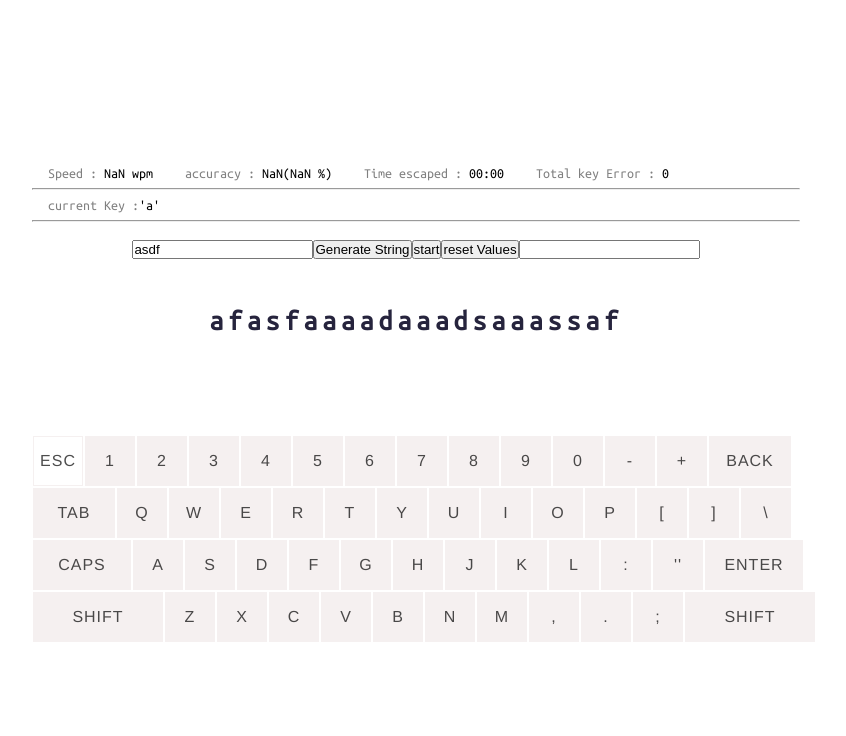
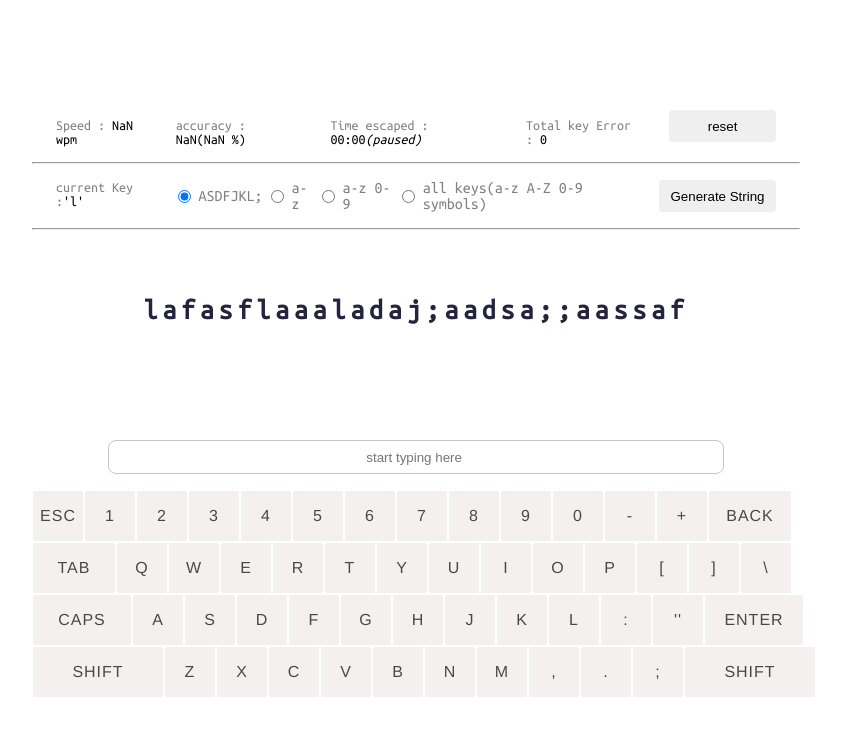
Before and after one commit to pyANSH/typing-guru, a React (Create React App) app: page / in a window 1280 px wide. Shown: the top 736 px of the page, without its empty margins (224-1070 px from the left). Built offline with nearby package versions, Linux system fonts and the light colour scheme.

Commit message:
Co-authored-by: Hemant Kumar <kumarhemant24jan@gmail.com>

```diff
--- a/package.json
+++ b/package.json
@@ -8,6 +8,7 @@
     "@testing-library/react": "^13.3.0",
     "@testing-library/user-event": "^13.5.0",
     "react": "^18.2.0",
+    "react-confirm-alert": "^3.0.6",
     "react-dom": "^18.2.0",
     "react-scripts": "5.0.1",
     "typewriter-effect": "^2.19.0",
--- a/src/App.css
+++ b/src/App.css
@@ -111,12 +111,15 @@ li {
 .key {
   border: 0.5px solid #f5f0f0;
   background-color: var(--key-color);
+  border-radius: 2px;
 }
 .selected {
-  background-color: transparent;
-  animation: select 3s all;
+  background: green;
+  color: white;
 }
-
+.incorrect {
+  background-color: red;
+}
 .valid_char_option button {
   height: 1.5rem;
   width: 1.5rem;
@@ -127,8 +130,36 @@ li {
   border: none;
   outline: none;
 }
-.select {
-  background-color: aqua;
+.selected {
+  background-color: black;
+}
+.inputArea {
+  height: 2rem;
+  margin: 1rem auto;
+  width: 80%;
+  border: 1px solid rgb(197, 197, 197);
+  border-radius: 8px;
+}
+::placeholder {
+  text-align: center;
+}
+.btn-reset {
+  outline: none;
+  border: none;
+  border-radius: 4px;
+  width: 8rem;
+  height: 2rem;
+  margin: 0 1rem;
+}
+.form {
+  display: flex;
+  justify-content: stretch;
+  align-items: center;
+}
+.form span {
+  margin: 0.5rem;
+  font-family: var(--type-font);
+  color: grey;
 }
 .not_select {
   background-color: #f5f0f0;
@@ -136,6 +167,7 @@ li {
 .info {
   display: flex;
   justify-content: stretch;
+  margin: 0.5rem;
 }
 .info p {
   font-size: 14px;
--- a/src/App.js
+++ b/src/App.js
@@ -2,16 +2,19 @@ import logo from './logo.svg';
 import './App.css';
 import { useEffect, useState, useRef } from 'react';
 import Typewriter from 'typewriter-effect/dist/core'
+import { confirmAlert } from 'react-confirm-alert'; // Import
+import 'react-confirm-alert/src/react-confirm-alert.css'; // Import css
 
 function App() {
-  const ref = useRef(null);
+  const searchInput = useRef(null)
 
 
   const [text2, setText2] = useState("")
   const [inputChar, setInputChar] = useState('')
-  const [validStr, setValidStr] = useState('asdf')
+  const [validStr, setValidStr] = useState('asdfjkl;')
   const [length, setLength] = useState(30)
   const [toPress, setToPress] = useState('')
+  const [validStr2, setValidStr2] = useState()
 
   const [correct, setCorrect] = useState({
     ' ': 0, a: 0, b: 0, c: 0, d: 0, e: 0, f: 0, g: 0, h: 0, i: 0, j: 0, k: 0, l: 0, m: 0, n: 0, o: 0, p: 0, q: 0, r: 0, s: 0, t: 0, u: 0, v: 0, w: 0, x: 0, y: 0, z: 0
@@ -29,6 +32,7 @@ function App() {
   const [totalWords, setTotalWords] = useState(0)
   const [changeInAccuracy, setChangeInAccuracy] = useState(0)
   const [speed, setSpeed] = useState(0)
+  const [keyPressed, setKeyPressed] = useState('')
 
   const [running, setRunning] = useState(false);
 
@@ -61,15 +65,17 @@ function App() {
     setText2('')
   }
   const handleClick = (e) => {
-    if (running === true) {
+    let l = e.key.toLowerCase(e.key)
+    setKeyPressed(l)
+
     setTotalWords(totalWords + 1)
-      if (e.key == inputChar[0]) {
+    if (l == inputChar[0]) {
       var x = inputChar[0]
       setToPress(inputChar[0])
       setText2(text2 + x)
       setInputChar(inputChar.substring(1))
-        let a = e.key
-        var m = { a: correct[e.key] + 1 }
+      let a = l
+      var m = { a: correct[l] + 1 }
       setCorrectCount(correctCount + 1)
       setCorrect(correct => ({
         ...correct,
@@ -78,8 +84,8 @@ function App() {
     }
 
     else {
-        let a = e.key
-        var m = { a: error[e.key] + 1 }
+      let a = l
+      var m = { a: error[l] + 1 }
       setErrorCount(errorCount + 1)
       setCorrect(error => ({
         ...error,
@@ -87,15 +93,7 @@ function App() {
       }))
     }
   }
-    else {
-      window.alert('press start to start typing')
-    }
-  }
-  function restart() {
-    // stringGenerate()
-    info()
-    triggerStopWatch()
-  }
+
   function reset() {
     setAccuracy(0)
     setChangeInAccuracy(0)
@@ -123,8 +121,6 @@ function App() {
     }
   }
   useEffect(() => {
-    const a = document.getElementById(toPress)
-    console.log(a)
     if (inputChar.length == 0) {
       info()
       stringGenerate()
@@ -141,6 +137,32 @@ function App() {
       .filter((v, i) => v !== "00" || i > 0)
       .join(":")
   }
+
+  useEffect(() => {
+    if (document.activeElement === searchInput.current) {
+      setRunning(true)
+    }
+    else {
+      setRunning(false)
+    }
+  })
+
+  const submit = () => {
+    confirmAlert({
+      title: 'Confirm to reset',
+      message: 'this will remove all your progress',
+      buttons: [
+        {
+          label: 'Yes',
+          onClick: () => reset()
+        },
+        {
+          label: 'No',
+          onClick: () => { }
+        }
+      ]
+    });
+  }
   return (
     <>
       <div className="not_supported">
@@ -148,34 +170,34 @@ function App() {
       </div>
       <div className="App" >
         <div className="info">
-          <p> Speed : <span> {speed} wpm </span></p>
+          <p> Speed : <span> {(speed / 6)} wpm </span></p>
           <p> accuracy : <span> {accuracy}({(changeInAccuracy === NaN || changeInAccuracy === 0) ? ' ' : changeInAccuracy} %) </span></p>
-          <p>Time escaped : <span>{toHHMMSS((time / 1000))}</span></p>
+          <p>Time escaped : <span>{toHHMMSS((time / 1000))}<i>({(running === false) ? 'paused' : 'running'})</i></span></p>
           <p>Total key Error : <span>{errorCount}</span></p>
+          <button onClick={submit} className='btn-reset'>reset</button>
         </div>
         <hr className='hr-break' />
         <div className="info">
           <p> current Key :<span>'{inputChar[0]}'</span></p>
+          {/* <p> string :<span>'{validStr}'</span></p> */}
+          <div className='form'>
+            <input value='asdfjkl;' name='easy' checked={validStr == 'asdfjkl;'} type="radio" onChange={(e) => {
+              setValidStr(e.target.value)
+            }} /> <span>ASDFJKL;</span>
+            <input value='abcdefghijklmnopqrstuvwxyz' checked={validStr == 'abcdefghijklmnopqrstuvwxyz'} name='hardcore' type="radio" onChange={(e) => {
+              setValidStr(e.target.value)
+            }} /><span>a-z</span>
+            <input value='abcdefghijklmnopqrstuvwxyz1234567890' checked={validStr == 'abcdefghijklmnopqrstuvwxyz1234567890'} name='nightmare' type="radio" onChange={(e) => {
+              setValidStr(e.target.value)
+            }} /><span>a-z 0-9</span>
+            <input value='abcdefghijklmnopqrstuvwxyz1234567890!@#$%^&*()_+{}|:">?<-=[];,./' checked={validStr == 'abcdefghijklmnopqrstuvwxyz1234567890!@#$%^&*()_+{}|:">?<-=[];,./'} name='God' type="radio" onChange={(e) => {
+              setValidStr(e.target.value)
+            }} /><span>all keys(a-z A-Z 0-9 symbols)</span>
+            <button onClick={stringGenerate} className='btn-reset'>Generate String</button>
+          </div>
         </div>
         <hr className='hr-break' />
         <br />
-        <div className="valid_char_option">
-          {/* <button onClick={(e) => { add_validChar(e.target.value) }} className={(x) => { (valueCheck(x.target.value)) ? 'select' : 'not_select' }} value='a'>a</button> */}
-        </div>
-        <div className="setting">
-          <input type="text" value={validStr} onChange={(e) => {
-            setValidStr(e.target.value)
-          }} />
-          <button onClick={stringGenerate}>Generate String</button>
-          <button onClick={restart}>{(running === false) ? 'start' : 'Stop'}</button>
-          <button onClick={reset}>reset Values</button>
-          <input type="text"
-            className=''
-            readOnly={true}
-            onKeyDown={(e) =>
-              handleClick(e)
-            } />
-        </div>
         <div className="title char_area">
           <h1 className="typed" >
             {text2}
@@ -185,68 +207,80 @@ function App() {
             {inputChar}
           </h1>
         </div>
+        <input type="text"
+          className='inputArea'
+          ref={searchInput}
+          placeholder={document.activeElement === searchInput.current ? ' ' : 'start typing here '}
+          readOnly={true}
+          onKeyDown={(e) =>
+            handleClick(e)
+          }
+          onKeyUp={(e) => {
+            setKeyPressed('')
+          }
+          } />
         <div className="keyboard">
           <div className="keyboard">
             <ul className="row row-0">
-              <li className="key selected" id="esc">ESC</li>
-              <li className="key" id="1">1</li>
-              <li className="key" id="2">2</li>
-              <li className="key" id="3">3</li>
-              <li className="key" id="4">4</li>
-              <li className="key" id="5">5</li>
-              <li className="key" id="6">6</li>
-              <li className="key" id="7">7</li>
-              <li className="key" id="8">8</li>
-              <li className="key" id="9">9</li>
-              <li className="key" id="10">0</li>
-              <li className="key" >-</li>
-              <li className="key" >+</li>
-              <li className="key" id="back">BACK</li>
+              <li className={keyPressed === 'Escape' ? ' key selected' : 'key'} id="esc">ESC</li>
+              <li className={keyPressed === '1' ? ' key selected' : 'key'} id="1">1</li>
+              <li className={keyPressed === '2' ? ' key selected' : 'key'} id="2">2</li>
+              <li className={keyPressed === '3' ? ' key selected' : 'key'} id="3">3</li>
+              <li className={keyPressed === '4' ? ' key selected' : 'key'} id="4">4</li>
+              <li className={keyPressed === '5' ? ' key selected' : 'key'} id="5">5</li>
+              <li className={keyPressed === '6' ? ' key selected' : 'key'} id="6">6</li>
+              <li className={keyPressed === '7' ? ' key selected' : 'key'} id="7">7</li>
+              <li className={keyPressed === '8' ? ' key selected' : 'key'} id="8">8</li>
+              <li className={keyPressed === '9' ? ' key selected' : 'key'} id="9">9</li>
+              <li className={keyPressed === '0' ? ' key selected' : 'key'} id="10">0</li>
+              <li className={keyPressed === '-' ? ' key selected' : 'key'} >-</li>
+              <li className={keyPressed === '+' ? ' key selected' : 'key'} >+</li>
+              <li className={keyPressed === 'Backspace' ? ' key selected' : 'key'} id="back">BACK</li>
             </ul>
             <ul className="row row-1">
-              <li className="key" id="tab">TAB</li>
-              <li className="key" id="Q">Q</li>
-              <li className="key" id="W">W</li>
-              <li className="key" id="E">E</li>
-              <li className="key" id="R">R</li>
-              <li className="key" id="T">T</li>
-              <li className="key" id="Y">Y</li>
-              <li className="key" id="U">U</li>
-              <li className="key" id="I">I</li>
-              <li className="key" id="O">O</li>
-              <li className="key" id="P">P</li>
-              <li className="key" >[</li>
-              <li className="key" >]</li>
-              <li className="key" >\</li>
+              <li className={keyPressed === 'Tab' ? ' key selected' : 'key'} id="tab">TAB</li>
+              <li className={keyPressed === 'q' ? ' key selected' : 'key'} id="Q">Q</li>
+              <li className={keyPressed === 'w' ? ' key selected' : 'key'} id="W">W</li>
+              <li className={keyPressed === 'e' ? ' key selected' : 'key'} id="E">E</li>
+              <li className={keyPressed === 'r' ? ' key selected' : 'key'} id="R">R</li>
+              <li className={keyPressed === 't' ? ' key selected' : 'key'} id="T">T</li>
+              <li className={keyPressed === 'y' ? ' key selected' : 'key'} id="Y">Y</li>
+              <li className={keyPressed === 'u' ? ' key selected' : 'key'} id="U">U</li>
+              <li className={keyPressed === 'i' ? ' key selected' : 'key'} id="I">I</li>
+              <li className={keyPressed === 'o' ? ' key selected' : 'key'} id="O">O</li>
+              <li className={keyPressed === 'p' ? ' key selected' : 'key'} id="P">P</li>
+              <li className={keyPressed === 'BracketLeft' ? ' key selected' : 'key'} >[</li>
+              <li className={keyPressed === 'BracketRight' ? ' key selected' : 'key'} >]</li>
+              <li className={keyPressed === 'Backslash' ? ' key selected' : 'key'} >\</li>
             </ul>
             <ul className="row row-2">
-              <li className="key" id="caps">CAPS</li>
-              <li className="key" id="A">A</li>
-              <li className="key" id="S">S</li>
-              <li className="key" id="D">D</li>
-              <li className="key" id="F">F</li>
-              <li className="key" id="G">G</li>
-              <li className="key" id="H">H</li>
-              <li className="key" id="J">J</li>
-              <li className="key" id="K">K</li>
-              <li className="key" id="L">L</li>
-              <li className="key" >:</li>
-              <li className="key" >''</li>
-              <li className="key" id="enter">ENTER</li>
+              <li className={keyPressed === 'CapsLock' ? ' key selected' : 'key'} id="caps">CAPS</li>
+              <li className={keyPressed === 'a' ? ' key selected' : 'key'} id="A">A</li>
+              <li className={keyPressed === 's' ? ' key selected' : 'key'} id="S">S</li>
+              <li className={keyPressed === 'd' ? ' key selected' : 'key'} id="D">D</li>
+              <li className={keyPressed === 'f' ? ' key selected' : 'key'} id="F">F</li>
+              <li className={keyPressed === 'g' ? ' key selected' : 'key'} id="G">G</li>
+              <li className={keyPressed === 'h' ? ' key selected' : 'key'} id="H">H</li>
+              <li className={keyPressed === 'j' ? ' key selected' : 'key'} id="J">J</li>
+              <li className={keyPressed === 'k' ? ' key selected' : 'key'} id="K">K</li>
+              <li className={keyPressed === 'l' ? ' key selected' : 'key'} id="L">L</li>
+              <li className={keyPressed === 'Comma' ? ' key selected' : 'key'} >:</li>
+              <li className={keyPressed === "Quote" ? ' key selected' : 'key'} >''</li>
+              <li className={keyPressed === 'Enter' ? ' key selected' : 'key'} id="enter">ENTER</li>
             </ul>
             <ul className="row row-3">
-              <li className="key" id="left-shift">SHIFT</li>
-              <li className="key" id="Z">Z</li>
-              <li className="key" id="X">X</li>
-              <li className="key" id="C">C</li>
-              <li className="key" id="V">V</li>
-              <li className="key" id="B">B</li>
-              <li className="key" id="N">N</li>
-              <li className="key" id="M">M</li>
-              <li className="key" >,</li>
-              <li className="key" >.</li>
-              <li className="key" >;</li>
-              <li className="key" id="right-shift">SHIFT</li>
+              <li className={keyPressed === 'shift' ? ' key selected' : 'key'} id="left-shift">SHIFT</li>
+              <li className={keyPressed === 'z' ? ' key selected' : 'key'} id="Z">Z</li>
+              <li className={keyPressed === 'x' ? ' key selected' : 'key'} id="X">X</li>
+              <li className={keyPressed === 'c' ? ' key selected' : 'key'} id="C">C</li>
+              <li className={keyPressed === 'v' ? ' key selected' : 'key'} id="V">V</li>
+              <li className={keyPressed === 'b' ? ' key selected' : 'key'} id="B">B</li>
+              <li className={keyPressed === 'n' ? ' key selected' : 'key'} id="N">N</li>
+              <li className={keyPressed === 'm' ? ' key selected' : 'key'} id="M">M</li>
+              <li className={keyPressed === ',' ? ' key selected' : 'key'} >,</li>
+              <li className={keyPressed === '.' ? ' key selected' : 'key'} >.</li>
+              <li className={keyPressed === ';' ? ' key selected' : 'key'} >;</li>
+              <li className={keyPressed === 'shift' ? ' key selected' : 'key'} id="right-shift">SHIFT</li>
             </ul>
           </div>
         </div>
```
Also changed, not shown: 1 other file (tests, documents, lock files or other folders). Lines whose indentation alone changed are shown as unchanged.
